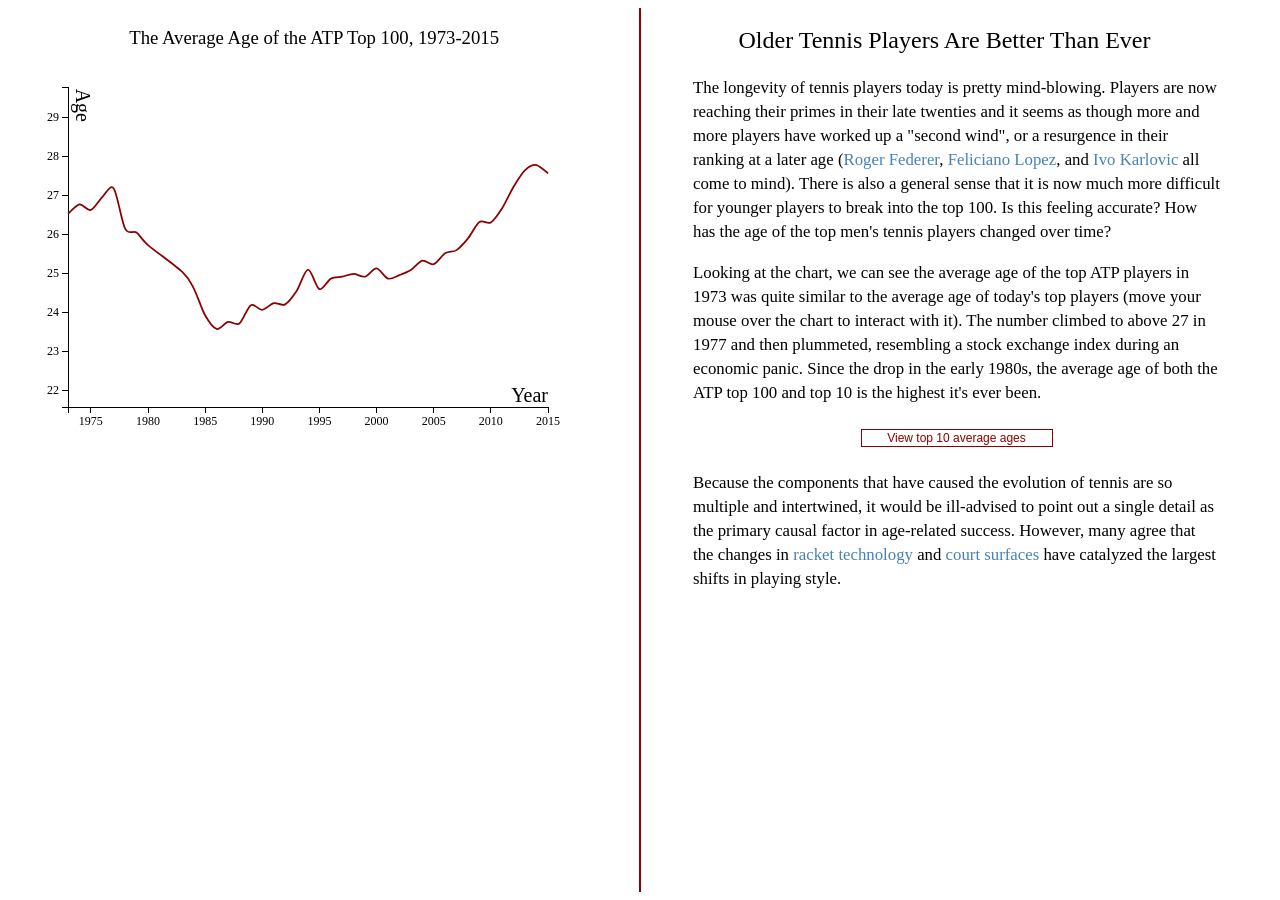
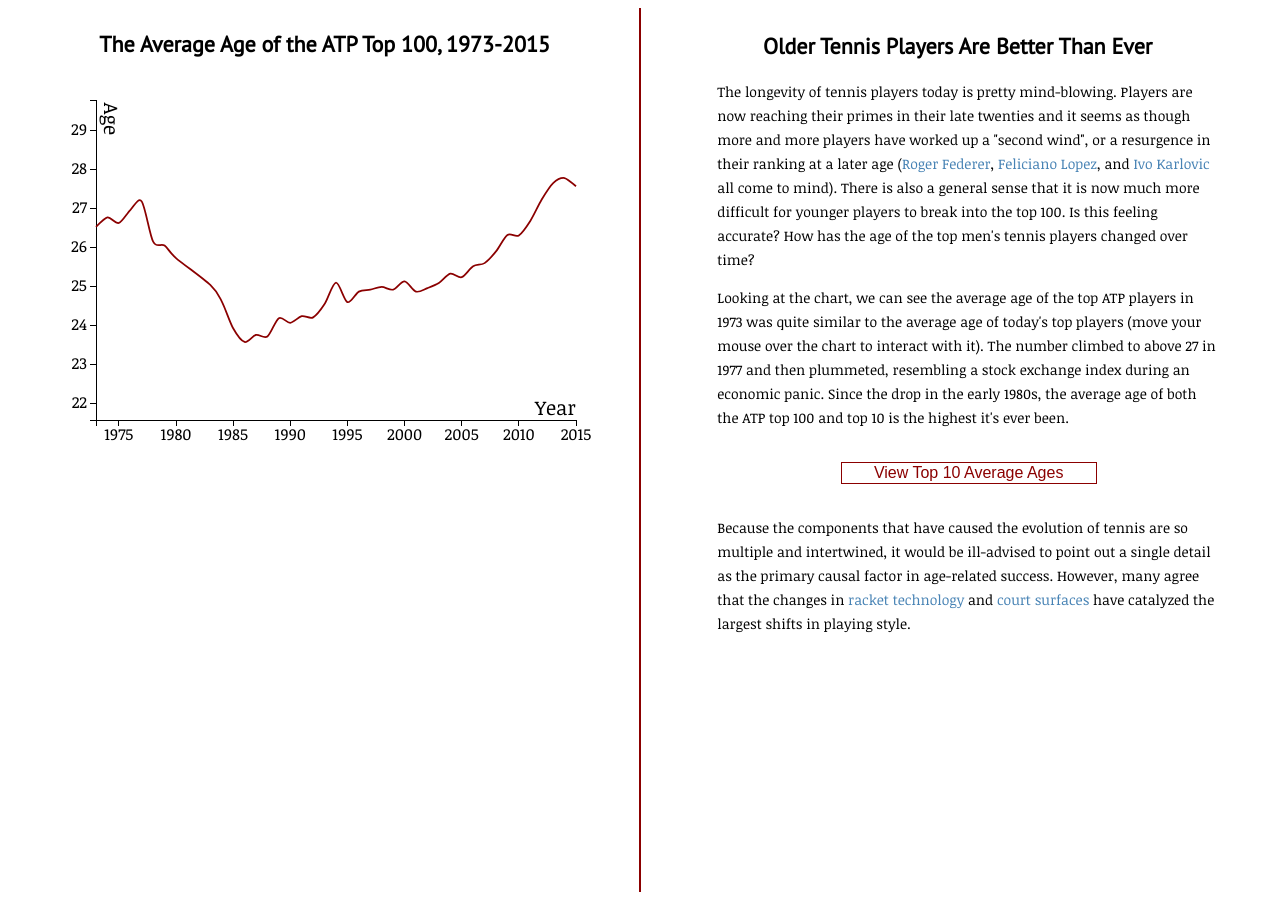
Before and after one commit to ryomayes/ryomayes.github.io, a Jekyll site: the page projects/ATPAverageAge/index.html, which Jekyll copies as it is, in a window 1280 px wide. Built offline with Jekyll 4.4.1, drawn with Linux system fonts in a browser that asks for light colours; some web fonts are replaced.

Commit message:
Tweaks and added avg age

```diff
--- a/index.html
+++ b/index.html
@@ -19,7 +19,7 @@ layout: default
       <a class="me-links" href="/src/resources/Resume.pdf"><i class="fa fa-file-pdf-o"></i></a>
       <a class="me-links" href="/src/resources/resume.txt"><i class="fa fa-file-text-o"></i></a>
     </p>
-    <p>Want to hear more? You're my new favorite person. Have a look over <a href="about">here.</a> You can check out the stuff I've been working on over there. <span id="rarr">&rarr;</span><span id="larr">&darr;</span></p>
+    <p>Want to find out more? You're my new favorite person. Have a look over <a href="about">here.</a> You can check out the stuff I've been working on over there. <span id="rarr">&rarr;</span><span id="larr">&darr;</span></p>
   </div>
 </section>
 <section id="stuff" class="homediv">
--- a/projects/ATPAverageAge/css/style.css
+++ b/projects/ATPAverageAge/css/style.css
@@ -4,7 +4,8 @@ body {
 	bottom: 0;
 	overflow: none;
 	/*font-family: "Georgia", sans-serif;*/
-	font-family: "Times New Roman", sans-serif;
+	font-family: "Noticia Text", serif;
+
 	display: -webkit-flex;
    	display: flex;
    	-webkit-flex-direction: row;
@@ -16,18 +17,26 @@ body {
 .container {
 	height: 100%;
 	/*display: block;*/
-	width: 50%;
+	width: 48%;
 	/*overflow-y: scroll;*/
 }
 #chart-wrapper {
 	/*order: 2;*/
+	/*font-family: "Helvetica Neue", Helvetica, sans-serif;*/
+	margin: 0 auto;
 	border-right: 2px solid darkred;
+	display: -webkit-flex;
+   	display: flex;
+   	-webkit-flex-direction: column;
+   	flex-direction: column;
+   	-webkit-align-items: center;
+   	align-items: center;
 }
+
 h3, h2 {
-	/*font-family: "Roboto";*/
-	font-weight: normal;
+	font-size: 22px;
+	font-family: "PT Sans", serif;
 	margin-right: 1em;
-	/*font-size: 1.25em;*/
 	margin-bottom: 1em;
 	text-align: center;
 }
@@ -37,14 +46,14 @@ h3, h2 {
 	line-height: 1.5em;
 	margin: 2.25em;
 	padding: 1em;
-	margin-top: 0em;
+	margin-top: 0.5em;
 	padding-top: 0em;
 	overflow-y: scroll;
 	z-index: 4;
 }
 #description p {
 	/*font-family: "Crimson Text", sans-serif;*/
-	font-size: 1.05em;
+	font-size: 14px;
 	margin-bottom: 1em;
 	margin-top: 1em;
 }
@@ -58,7 +67,7 @@ a:hover {
 
 .axis {
 	/*font-family: Helvetica, sans-serif;*/
-	font-size: 12px;
+	font-size: 16px;
 }
 
 .axis path,
@@ -91,7 +100,8 @@ a:hover {
 }
 
 .info {
-	margin: 2em 70px 2em 60px;
+	margin-left: 4em;
+	margin-right: 3em;
 	font-size: 16px;
 }
 #update {
@@ -105,7 +115,7 @@ a:hover {
 	border: 1px solid darkred;
 	outline: 0;
 	display: block;
-	font-size: 12px;
+	font-size: 1em;
 	color: darkred;
 }
 #update:hover{
@@ -113,8 +123,31 @@ a:hover {
 	border: 1px solid black;
 }
 
-@media screen and (max-width: 800px) {
+@media screen and (max-width: 1150px) {
+	body {
+		-webkit-flex-direction: column;
+   		flex-direction: column;
+/*   		-webkit-justify-content: space-between;
+   		justify-content: space-between;*/
+   		bottom: auto;
+	}
+	p {
+		font-size: 10px;
+	}
+	h2, h3 {
+		font-size: 16px;
+	}
 	#chart-wrapper {
-		border-right: 2px solid yellow;
+	/*order: 2;*/
+		border-right: none;
+		border-bottom: 2px solid darkred;
+	}
+	.container {
+		width: 100%;
+		display: block;
+	}
+	#description {
+		height: 100%;
+		/*overflow: hidden;*/
 	}
 }
--- a/projects/ATPAverageAge/index.html
+++ b/projects/ATPAverageAge/index.html
@@ -3,7 +3,7 @@
 <head>
 	<meta charset="utf-8">
 	<title>The Average Age of the ATP Top 100, 1973-2015</title>
-	<link href='https://fonts.googleapis.com/css?family=Roboto|Fanwood+Text' rel='stylesheet' type='text/css'>
+	<link href='https://fonts.googleapis.com/css?family=PT+Sans|Noticia+Text' rel='stylesheet' type='text/css'>
 	<link href='css/style.css' rel='stylesheet' type='text/css'>
 	<script type="text/javascript" src="js/d3.min.js"></script>
 </head>
@@ -22,7 +22,7 @@
 			<h2>Older Tennis Players Are Better Than Ever</h2>
 			<p>The longevity of tennis players today is pretty mind-blowing. Players are now reaching their primes in their late twenties and it seems as though more and more players have worked up a "second wind", or a resurgence in their ranking at a later age (<a href="https://en.wikipedia.org/wiki/Roger_Federer">Roger Federer</a>, <a href="https://en.wikipedia.org/wiki/Feliciano_L%C3%B3pez">Feliciano Lopez</a>, and <a href="https://en.wikipedia.org/wiki/Ivo_Karlovi%C4%87">Ivo Karlovic</a> all come to mind). There is also a general sense that it is now much more difficult for younger players to break into the top 100. Is this feeling accurate? How has the age of the top men's tennis players changed over time?</p>
 			<p>Looking at the chart, we can see the average age of the top ATP players in 1973 was quite similar to the average age of today's top players (move your mouse over the chart to interact with it). The number climbed to above 27 in 1977 and then plummeted, resembling a stock exchange index during an economic panic. Since the drop in the early 1980s, the average age of both the ATP top 100 and top 10 is the highest it's ever been.</p>
-			<button id="update">View top 10 average ages</button>
+			<button id="update">View Top 10 Average Ages</button>
 			<p>Because the components that have caused the evolution of tennis are so multiple and intertwined, it would be ill-advised to point out a single detail as the primary causal factor in age-related success. However, many agree that the changes in <a href="http://www.nytimes.com/2012/08/27/sports/tennis/latest-advances-to-tennis-racket-put-new-spin-on-the-game.html">racket technology</a> and <a href="http://www.theatlantic.com/entertainment/archive/2012/05/clay-grass-hard-court-for-tenniss-top-players-it-doesnt-matter-anymore/257556/">court surfaces</a> have catalyzed the largest shifts in playing style.</p>
 			<div id="obfuscate"></div>
 		</div>
--- a/projects/ATPAverageAge/js/chart.js
+++ b/projects/ATPAverageAge/js/chart.js
@@ -203,7 +203,7 @@ d3.csv("data/all_player_rankings_ages.csv", function(error, dataset) {
 
 				toggle = true;
 				topPlayers = "10";
-				d3.select("#update").text("View top 100 average ages");
+				d3.select("#update").text("View Top 100 Average Ages");
 				d3.select("#chart-wrapper span").text("10");
 			} else {
 				playersByYear = topHundred;
@@ -229,7 +229,7 @@ d3.csv("data/all_player_rankings_ages.csv", function(error, dataset) {
 				.attr("class", "line")
 				.attr("d", line);
 
-				d3.select("#update").text("View top 10 average ages");
+				d3.select("#update").text("View Top 10 Average Ages");
 				d3.select("#chart-wrapper span").text("100");
 				topPlayers = "100";
 				toggle = false;
--- a/src/css/style.css
+++ b/src/css/style.css
@@ -64,7 +64,7 @@ a:hover{
 #about-container {
 	height: 95%;
 	position: relative;
-	margin: 4em 5em 5em 6em;
+	margin: 3em 5em 5em 6em;
 }
 #about h1 {
 	font-family: "Source Sans Pro", serif;
@@ -150,7 +150,7 @@ img {
 #larr {
 	display: none;
 }
-@media screen and (max-width: 800px) {
+@media screen and (max-width: 800px), screen and (max-height: 500px) {
     .canvas {
 		margin: 0 !important;
 	   	-webkit-flex-direction: column !important;
```
Also changed, not shown: projects/ATPAverageAge/thoughts/index.html (+7 -1 lines).
